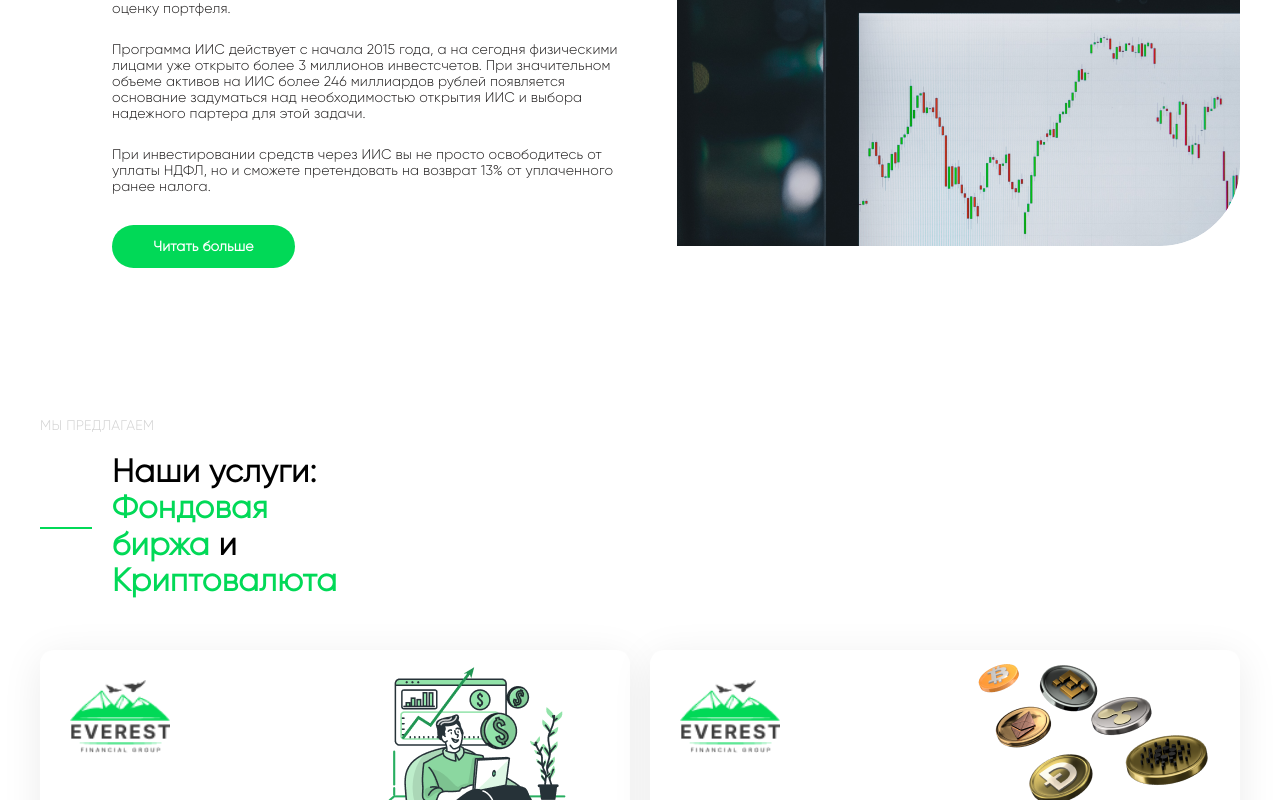
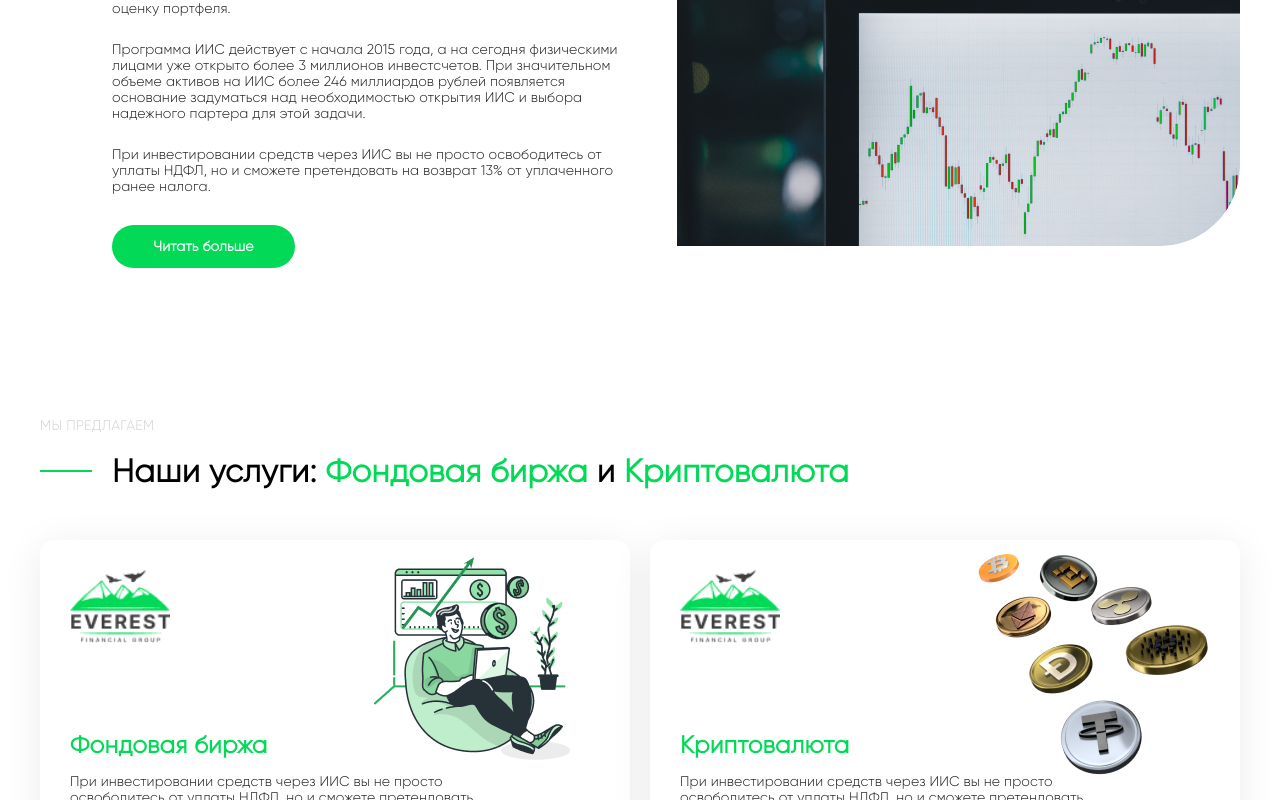
Before and after one commit to HyenaRuz/Everest, a Vue app: page / in a window 1280 px wide. Shown: the part 908-1708 px from the top of the page. Built offline with nearby package versions, Linux system fonts and the light colour scheme.

Commit message:
fix informationBlock__info

```diff
--- a/src/components/informationBlock__info.vue
+++ b/src/components/informationBlock__info.vue
@@ -1,6 +1,6 @@
 <template>
   <div class="info">
-    <h3 class="info__title">
+    <h3 class="info__title" :style="{width: props.widthTitle + 'px'}">
       <slot name="title"></slot>
     </h3>
     <div class="info__holderText" v-if="$slots.text1">
@@ -25,6 +25,9 @@ import MyButton from './MyButton.vue'
 let props = defineProps({
   button: {
     Boolean: false
+  },
+  widthTitle:{
+    Number,
   }
 })
 </script>
@@ -40,7 +43,7 @@ let props = defineProps({
     &::before {
       content: '';
       position: absolute;
-      top: 50%;
+      top: 16px;
       left: -72px;
       border-bottom: 2px solid #01d957;
       width: 52px;
--- a/src/views/HomeView.vue
+++ b/src/views/HomeView.vue
@@ -44,7 +44,7 @@
       <template v-slot:subject>МЫ ПРЕДЛАГАЕМ</template>
 
       <template v-slot:info>
-        <InformationBlock__info>
+        <InformationBlock__info :widthTitle="800">
           <template v-slot:title
             >Наши услуги:
             <RouterLink :to="{ name: 'home' }">Фондовая биржа</RouterLink>
```
Also changed, not shown: src/layouts/BannerLayout.vue (deleted, +0 -18 lines).
